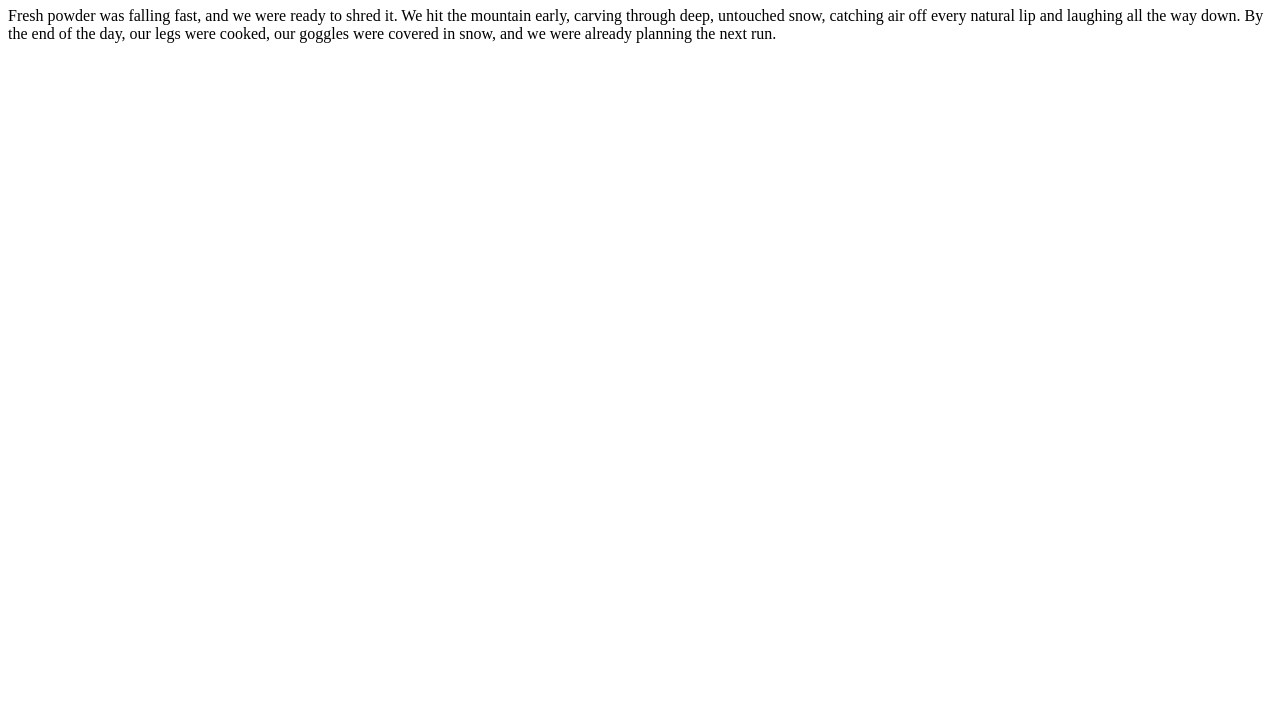
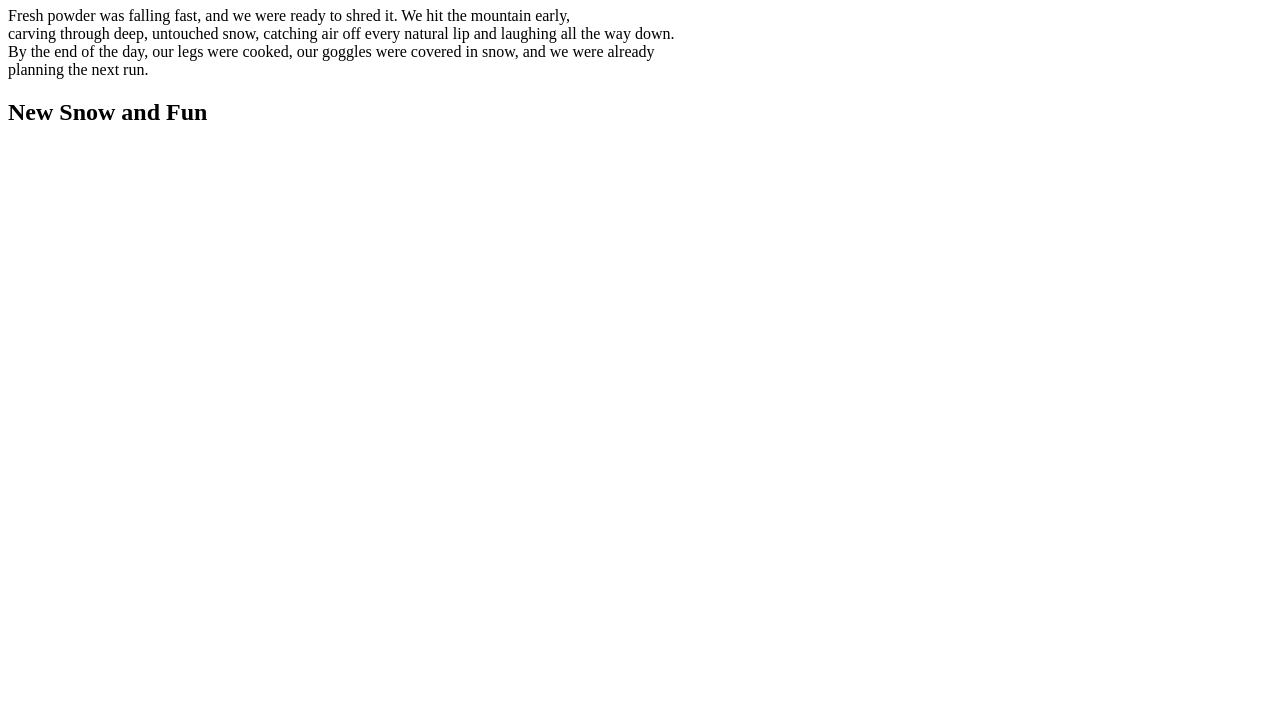
Before and after one commit to ThomasScottH/Snowboardsite, a plain HTML site: page index.html in a window 1280 px wide. Shown: the part 73-800 px from the top of the page. Drawn offline with Linux system fonts and the light colour scheme.

Commit message:
Update index.html

```diff
--- a/index.html
+++ b/index.html
@@ -7,11 +7,11 @@
 
 <h1>Shredding Some Powder</h1>
 <p>
-  Fresh powder was falling fast, and we were ready to shred it. We hit the mountain early,
-  carving through deep, untouched snow, catching air off every natural lip and laughing all the way down.
-  By the end of the day, our legs were cooked, our goggles were covered in snow, and we were already
+  Fresh powder was falling fast, and we were ready to shred it. We hit the mountain early,<br>
+  carving through deep, untouched snow, catching air off every natural lip and laughing all the way down.<br>
+  By the end of the day, our legs were cooked, our goggles were covered in snow, and we were already<br>
   planning the next run.
 </p>
-
+<h2>New Snow and Fun      </h2>
 </body>
 </html>
```
